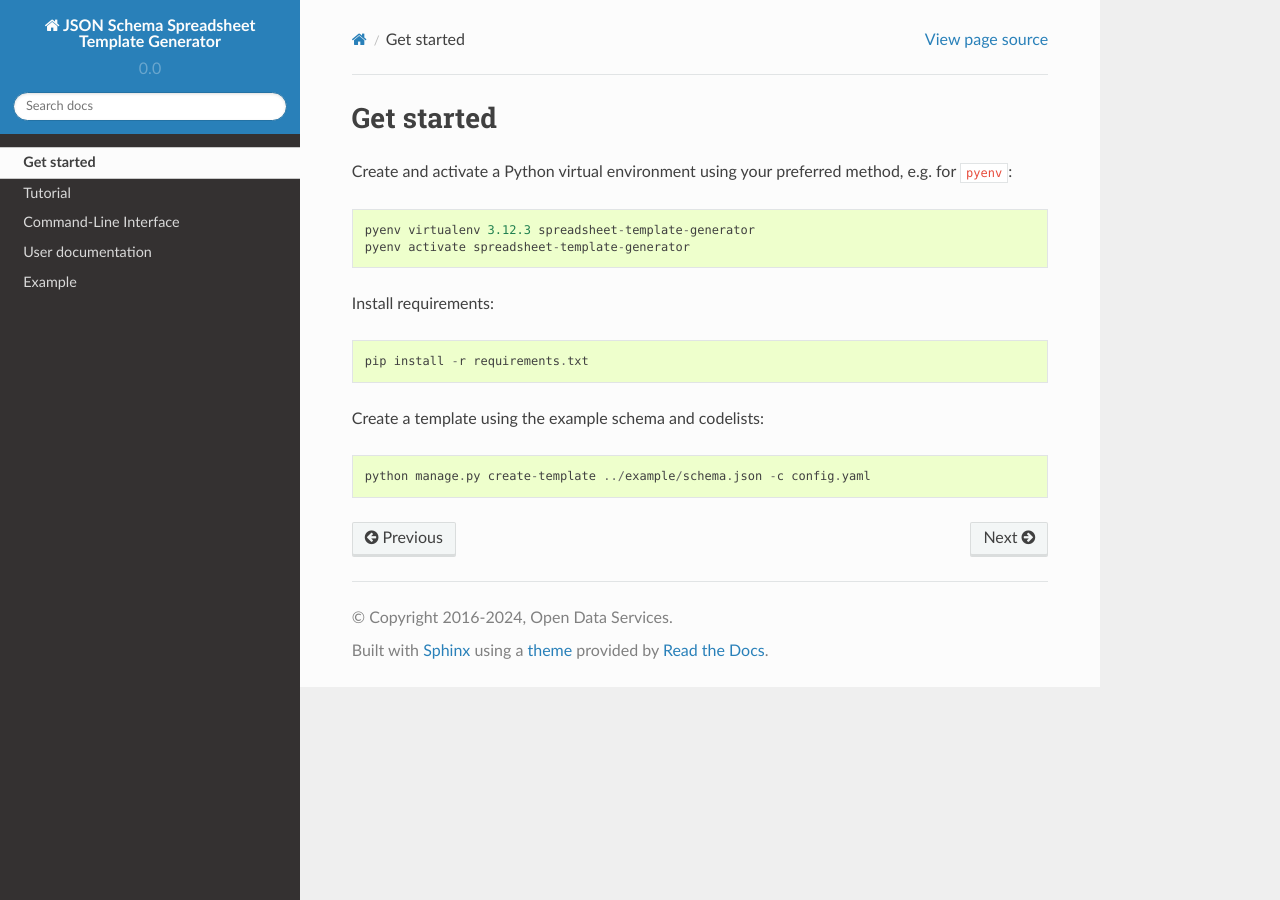
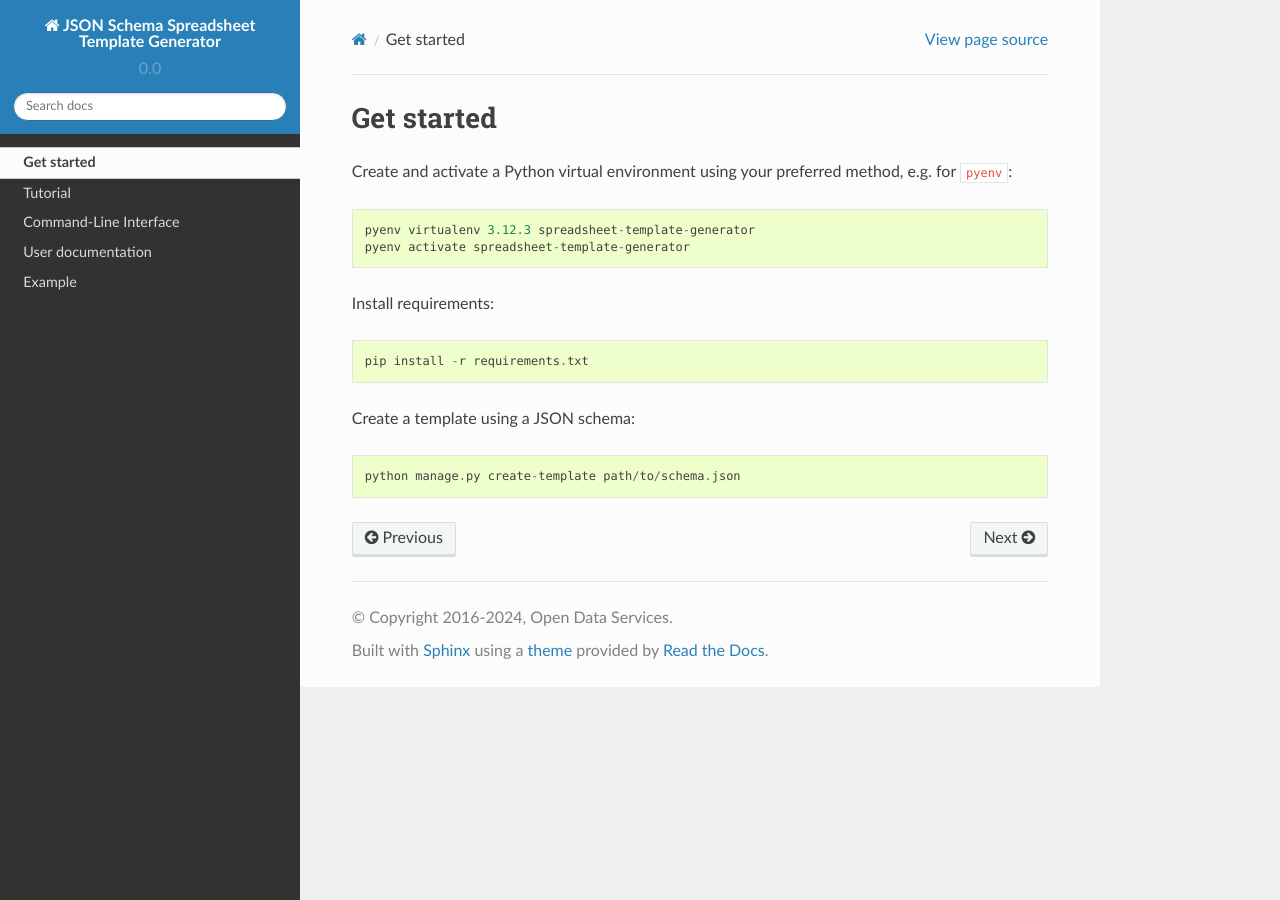
Before and after one commit to OpenDataServices/spreadsheet-template-generator, a Sphinx documentation site: the page built from docs/get_started.md, in a window 1280 px wide. Built offline with Sphinx 7.4.7 and the Read the Docs theme 2.0.0, drawn with Linux system fonts in a browser that asks for light colours.

Commit message:
Update get_started.md
Update commands

````diff
--- a/docs/get_started.md
+++ b/docs/get_started.md
@@ -13,8 +13,8 @@ Install requirements:
 pip install -r requirements.txt
 ```
 
-Create a template using the example schema and codelists:
+Create a template using a JSON schema:
 
 ```python
-python manage.py create-template ../example/schema.json -c config.yaml
+python manage.py create-template path/to/schema.json
 ```
````
